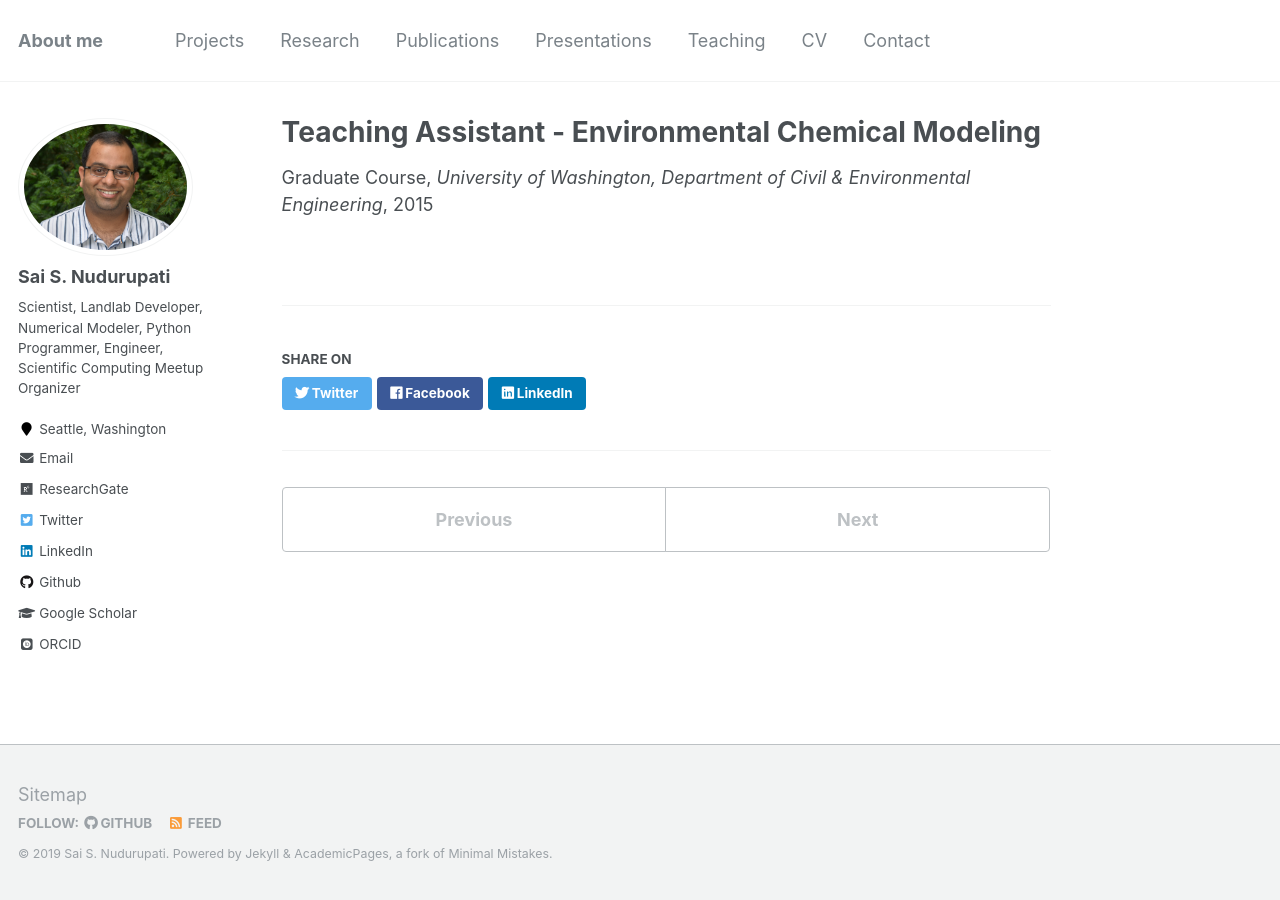
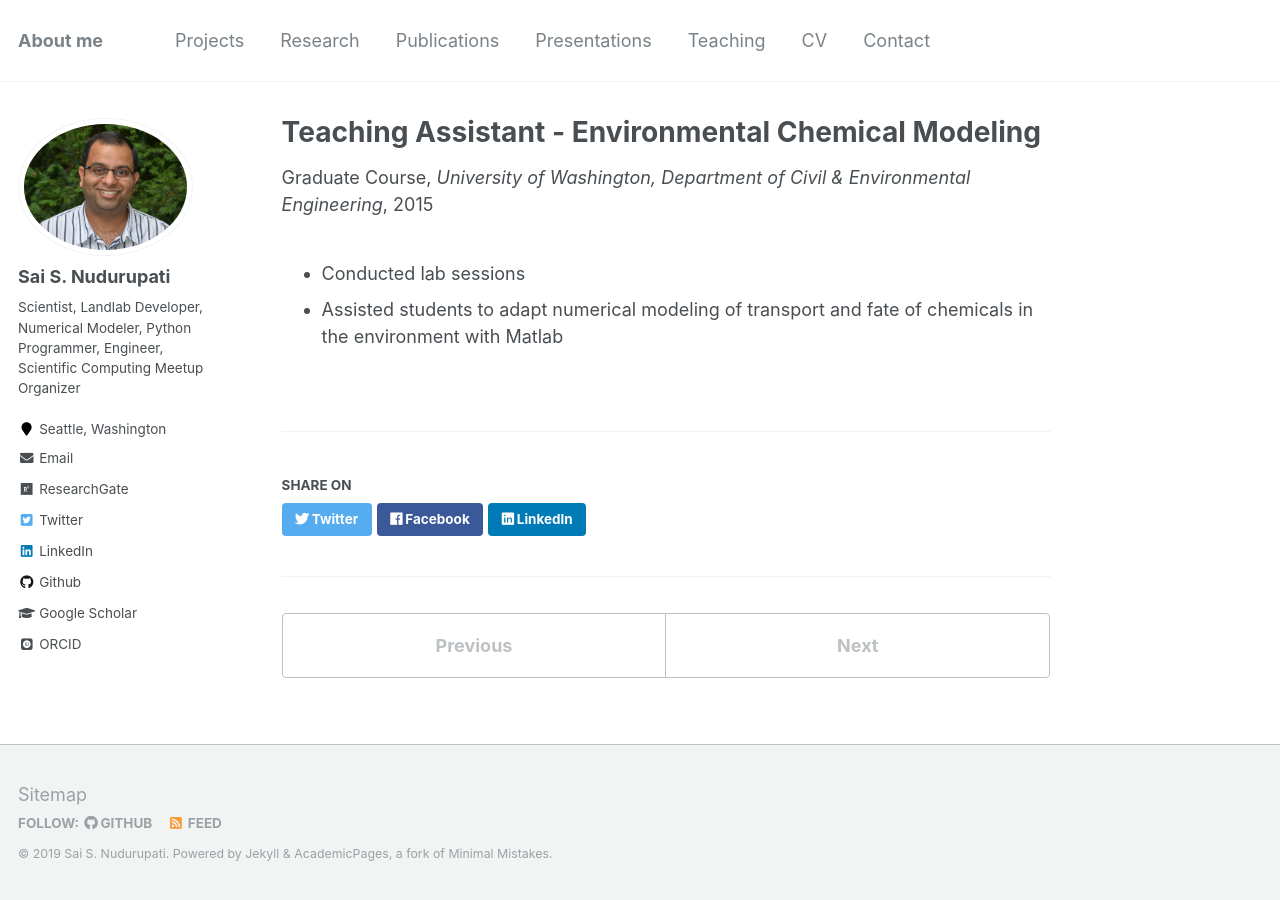
Before and after one commit to saisiddu/saisiddu.github.io, a Jekyll site: the page built from _teaching/2015-03-16-TA_UW_ChemModeling.md, in a window 1280 px wide. Built offline with Jekyll 4.4.1, drawn with Linux system fonts in a browser that asks for light colours; some web fonts are replaced.

Commit message:
Update 2015-03-16-TA_UW_ChemModeling.md
- added text.

```diff
--- a/_teaching/2015-03-16-TA_UW_ChemModeling.md
+++ b/_teaching/2015-03-16-TA_UW_ChemModeling.md
@@ -7,3 +7,6 @@ venue: "University of Washington, Department of Civil & Environmental Engineerin
 date: 2015-03-16
 location: "Seattle, Washington"
 ---
+
+- Conducted lab sessions
+- Assisted students to adapt numerical modeling of transport and fate of chemicals in the environment with Matlab
```
